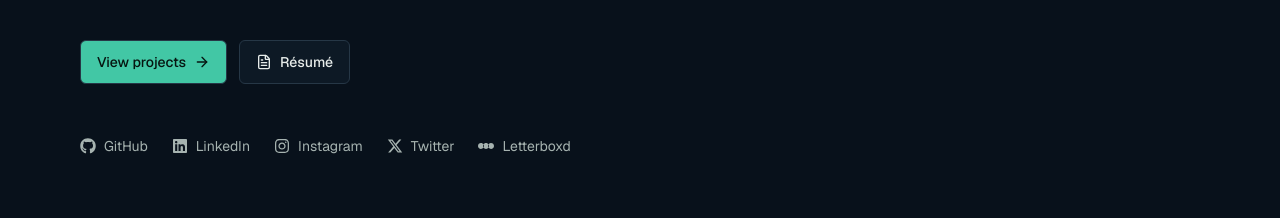
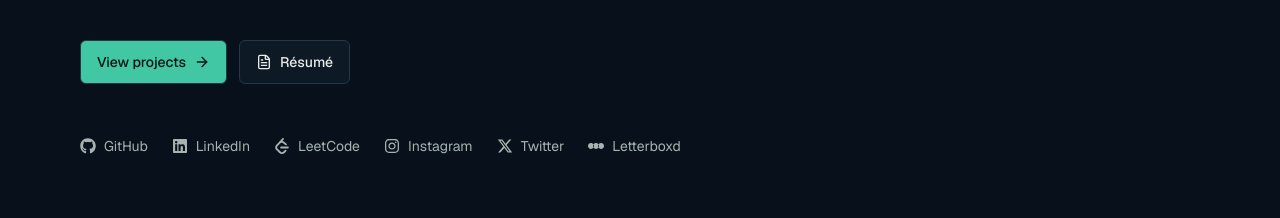
Before and after one commit to vmanam1/personal-portfolio, a Next.js app: page / in a window 1280 px wide. Shown: the part 884-1102 px from the top of the page. Built offline with nearby package versions, Linux system fonts and the light colour scheme; no server answers.

Commit message:
feat(homepage): add LeetCode profile link between LinkedIn and Instagram

```diff
--- a/app/page.tsx
+++ b/app/page.tsx
@@ -1,7 +1,7 @@
 import { ArrowRight, FileText, MapPin } from "lucide-react";
 import Link from "next/link";
 import { FaGithub, FaInstagram, FaLinkedin, FaXTwitter } from "react-icons/fa6";
-import { SiLetterboxd } from "react-icons/si";
+import { SiLetterboxd, SiLeetcode } from "react-icons/si";
 
 import { ExperienceItem } from "@/components/experience/experience-item";
 import { FeaturedProjectItem } from "@/components/projects/featured-project-item";
@@ -14,6 +14,7 @@ import { getFeaturedProjects } from "@/lib/content/projects";
 const homeSocialLinks = [
   { label: "GitHub", href: siteConfig.social.github, icon: FaGithub },
   { label: "LinkedIn", href: siteConfig.social.linkedin, icon: FaLinkedin },
+  { label: "LeetCode", href: siteConfig.social.leetcode, icon: SiLeetcode },
   { label: "Instagram", href: siteConfig.social.instagram, icon: FaInstagram },
   { label: "Twitter", href: siteConfig.social.twitter, icon: FaXTwitter },
   {
--- a/content/config/site.ts
+++ b/content/config/site.ts
@@ -16,6 +16,7 @@ export const siteConfig = {
   social: {
     github: "https://github.com/vmanam1",
     linkedin: "https://www.linkedin.com/in/vishal-manam/",
+    leetcode: "https://leetcode.com/u/vmanam1/",
     instagram: "https://www.instagram.com/vmanam1",
     twitter: "https://x.com/VishalManam",
     letterboxd: "https://letterboxd.com/vmanam1/",
```
